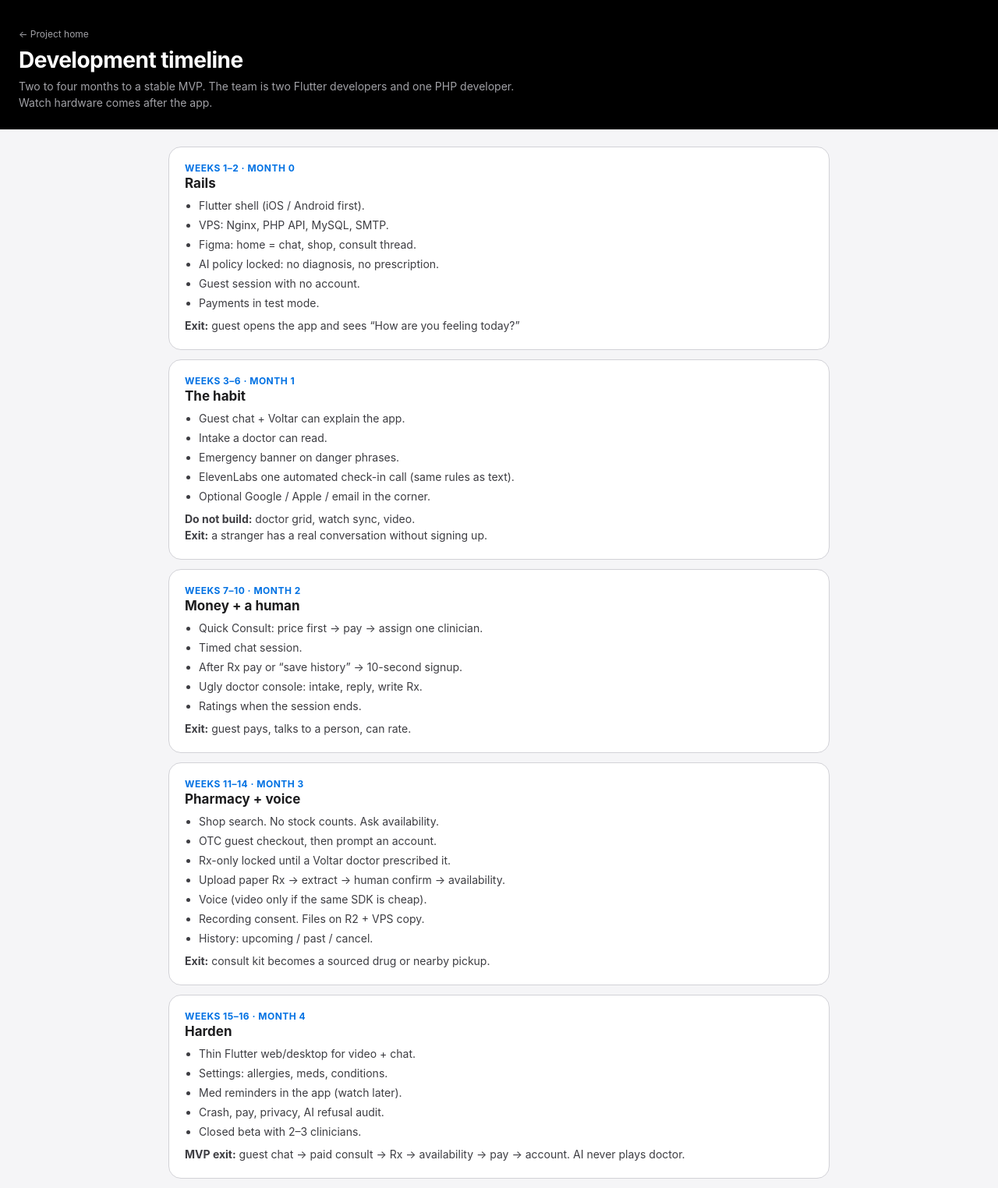
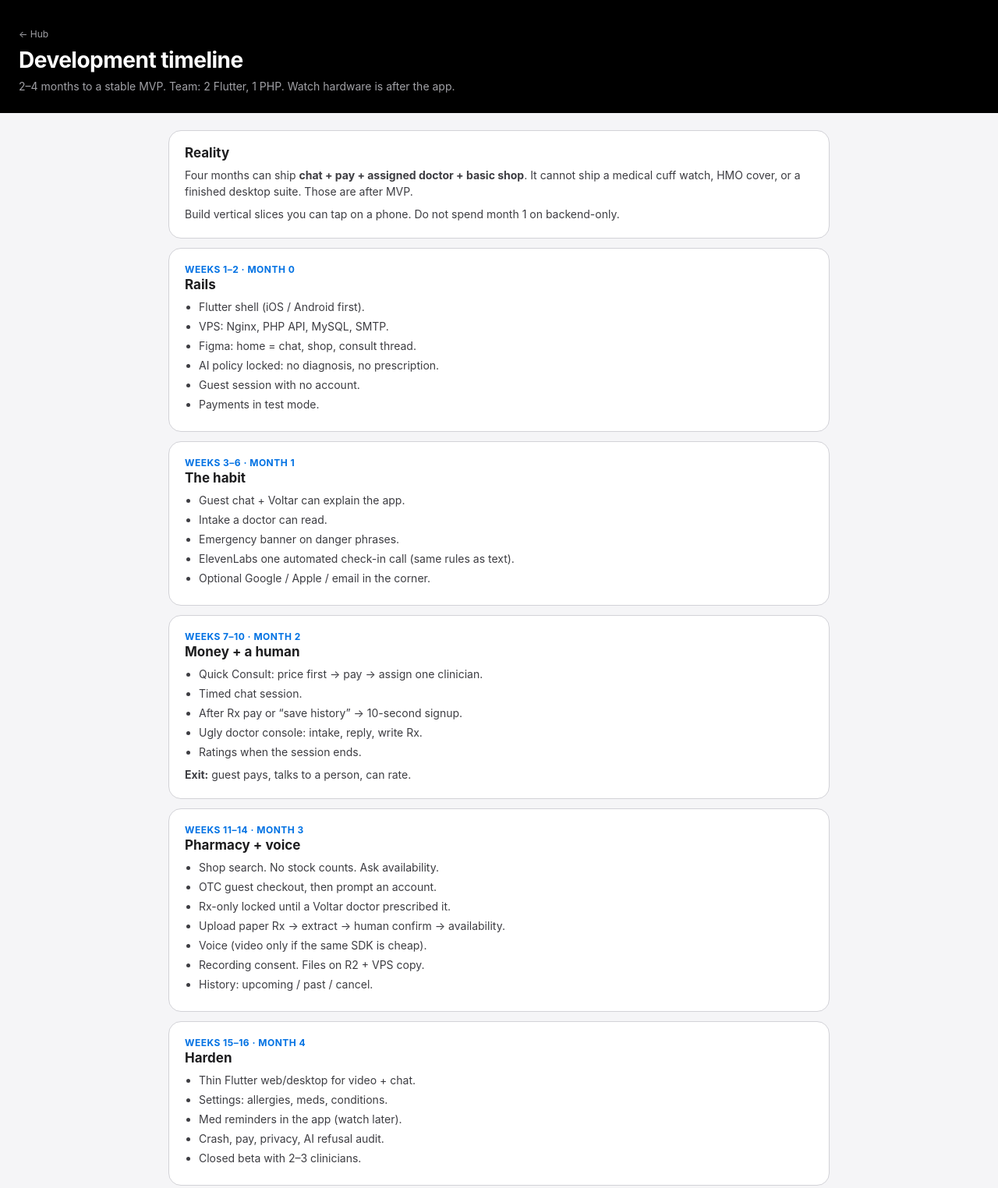
Before and after one commit to Agentfield247/voltarblueprint, a plain HTML site: page timeline/index.html in a window 1280 px wide. Shown: the top 1524 px of the page at 78% size. Drawn offline with Linux system fonts and the light colour scheme.

Commit message:
updated the dashboard

```diff
--- a/timeline/index.html
+++ b/timeline/index.html
@@ -27,12 +27,16 @@
 </head>
 <body>
   <header>
-    <a href="../index.html">← Project home</a>
+    <a href="../index.html">← Hub</a>
     <h1>Development timeline</h1>
-    <p>Two to four months to a stable MVP. The team is two Flutter developers and one PHP developer. Watch hardware comes after the app.</p>
+    <p>2–4 months to a stable MVP. Team: 2 Flutter, 1 PHP. Watch hardware is after the app.</p>
   </header>
   <main>
-
+    <section>
+      <h2>Reality</h2>
+      <p>Four months can ship <b>chat + pay + assigned doctor + basic shop</b>. It cannot ship a medical cuff watch, HMO cover, or a finished desktop suite. Those are after MVP.</p>
+      <p style="margin-top:8px">Build vertical slices you can tap on a phone. Do not spend month 1 on backend-only.</p>
+    </section>
 
     <section>
       <p class="when">WEEKS 1–2 · MONTH 0</p>
@@ -45,7 +49,6 @@
         <li>Guest session with no account.</li>
         <li>Payments in test mode.</li>
       </ul>
-      <p style="margin-top:8px"><b>Exit:</b> guest opens the app and sees “How are you feeling today?”</p>
     </section>
 
     <section>
@@ -58,8 +61,6 @@
         <li>ElevenLabs one automated check-in call (same rules as text).</li>
         <li>Optional Google / Apple / email in the corner.</li>
       </ul>
-      <p style="margin-top:8px"><b>Do not build:</b> doctor grid, watch sync, video.</p>
-      <p><b>Exit:</b> a stranger has a real conversation without signing up.</p>
     </section>
 
     <section>
@@ -87,7 +88,6 @@
         <li>Recording consent. Files on R2 + VPS copy.</li>
         <li>History: upcoming / past / cancel.</li>
       </ul>
-      <p style="margin-top:8px"><b>Exit:</b> consult kit becomes a sourced drug or nearby pickup.</p>
     </section>
 
     <section>
@@ -100,7 +100,6 @@
         <li>Crash, pay, privacy, AI refusal audit.</li>
         <li>Closed beta with 2–3 clinicians.</li>
       </ul>
-      <p style="margin-top:8px"><b>MVP exit:</b> guest chat → paid consult → Rx → availability → pay → account. AI never plays doctor.</p>
     </section>
 
     <section>
@@ -124,15 +123,13 @@
         <tr><td>Shop</td><td>One</td><td>Vendors / availability</td></tr>
         <tr><td>Voice / video</td><td>Shared</td><td>Rooms, recordings</td></tr>
       </table>
-      <p class="warn" style="margin-top:12px">If a week slips, cut video and desktop first. Do not cut payments or AI guardrails.</p>
     </section>
 
     <section>
-      <h2>Pick a calendar</h2>
+      <h2>Estimated Timeframe</h2>
       <ul>
-        <li><b>Tight · 8 weeks:</b> chat + pay + chat-consult + ugly Rx. Shop is request-only.</li>
+        <li><b>Tight · 8 weeks:</b> chat + pay + chat-consult etc.</li>
         <li><b>Plan · 16 weeks:</b> months 1–4 above.</li>
-        <li><b>Lie:</b> watch + HMO + multi-clinic ops in the same window.</li>
       </ul>
     </section>
   </main>
```
